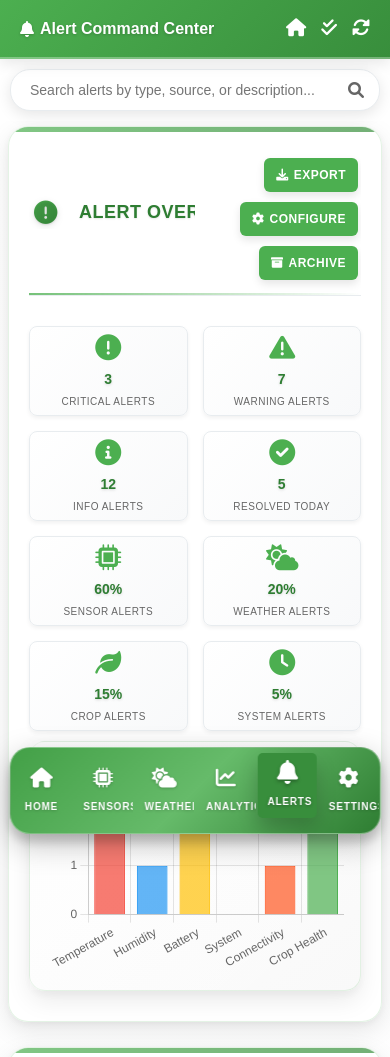
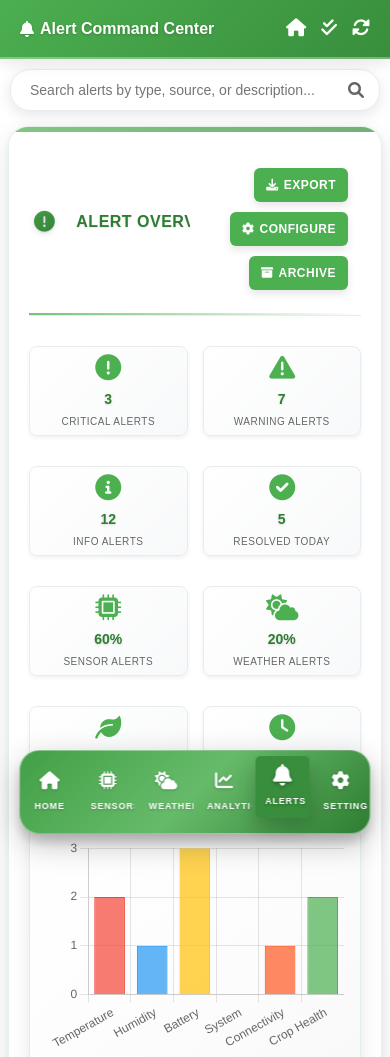
Before and after one commit to BhavyaHooda/AgriSense, a website: page alerts.html in a window 390 px wide. Shown: the top 1057 px of the page. Drawn offline with nearby package versions, Linux system fonts and the light colour scheme.

Commit message:
Update styles.css

```diff
--- a/styles.css
+++ b/styles.css
@@ -67,6 +67,51 @@ body {
     .section-title {
         font-size: 18px;
     }
+
+    /* Enhance grid and card responsiveness for smaller devices */
+    @media (max-width: 767px) {
+        .sensor-card, .analytics-card, .settings-item, .weather-card, .notification-item {
+            margin-bottom: 10px;
+            padding: 8px;
+            font-size: 13px;
+        }
+
+        .section-header, .header {
+            padding: 10px;
+            font-size: 14px;
+        }
+
+        .section-title, .header-title {
+            font-size: 15px;
+        }
+
+        .chart-container {
+            height: auto;
+            padding: 10px;
+            margin: 10px auto;
+        }
+
+        /* Specific enhancements for different sections */
+        .forecast-grid, .quick-stats, .notification-list, .settings-section {
+            display: block;
+            gap: 10px;
+        }
+
+        .forecast-card, .data-card, .stat-card, .settings-item {
+            min-width: 100%;
+            margin-bottom: 10px;
+            padding: 8px;
+        }
+
+        .action-buttons .btn {
+            font-size: 12px;
+            padding: 4px 6px;
+        }
+
+        .quick-stats .stat-value, .analytics-value, .sensor-title {
+            font-size: 14px;
+        }
+    }
     .sensor-title {
         font-size: 17px;
     }
@@ -76,16 +121,28 @@ body {
 }
 
 @media (max-width: 767px) {
-    body {
-        font-size: 14px;
-    }
-    .section-title {
+    .section, .content, .chart-container, .notification-list, .weather-stat-grid, .forecast-grid, .sensor-grid-modern, .action-buttons {
+        padding: 10px;
+        margin: 0;
+        max-width: 100%;
+        width: 100%;
+        box-sizing: border-box;
+    }
+
+    .stat-card, .sensor-card, .forecast-card, .notification-item, .data-card {
+        margin-bottom: 15px;
+        width: 100%;
+    }
+
+    .section-header .section-title, .settings-title {
         font-size: 16px;
     }
-    .sensor-title {
-        font-size: 15px;
-    }
-    .stat-value {
+
+    .btn, .chart-container, .forecast-icon, .notification-icon, .sensor-icon {
+        font-size: 12px;
+    }
+
+    .notification-text, .data-value, .analytics-value {
         font-size: 14px;
     }
 }
@@ -506,15 +563,29 @@ body {
     }
 }
 
-@media (max-width: 480px) {
+@media (max-width: 767px) {
     .nav-bar {
         padding: 8px 5px;
         bottom: 10px !important;
+        width: 95% !important;
+        max-width: 100% !important;
+        border-radius: 10px;
     }
 
     .nav-item {
-        margin: 0 2px;
-        padding: 5px 2px;
+        margin: 0 1px;
+        min-width: 45px;
+        padding: 4px 0;
+        flex: 1;
+    }
+
+    .nav-item i {
+        font-size: 16px;
+        margin-bottom: 4px;
+    }
+
+    .nav-item span {
+        font-size: 8px;
     }
 }
 
@@ -961,8 +1032,7 @@ body {
     display: flex;
     gap: 10px;
     margin-bottom: 20px;
-    flex-wrap: wrap;
-}
+    flex-wrap: wrap;}
 
 .analytics-filter select {
     padding: 8px 12px;
@@ -1199,23 +1269,25 @@ body {
 
 @media (max-width: 768px) {
     .nav-bar {
-        padding: 10px;
-        bottom: 15px !important;
-        max-width: 90%;
+        padding: 8px 10px;
+        bottom: 20px !important;
+        width: 90% !important;
+        border-radius: 12px;
     }
 
     .nav-item {
-        margin: 0 3px;
-        min-width: 55px;
-        padding: 8px 5px;
+        margin: 0 2px;
+        min-width: 50px;
+        padding: 5px 4px;
     }
 
     .nav-item i {
-        font-size: 20px !important;
+        font-size: 18px !important;
+        margin-bottom: 4px;
     }
 
     .nav-item span {
-        font-size: 10px !important;
+        font-size: 9px !important;
     }
 }
 
@@ -1226,7 +1298,7 @@ body {
     }
 
     .nav-item {
-        margin: 0 1px;
+        margin: 0 2px;
         padding: 5px 2px;
     }
 }
```
